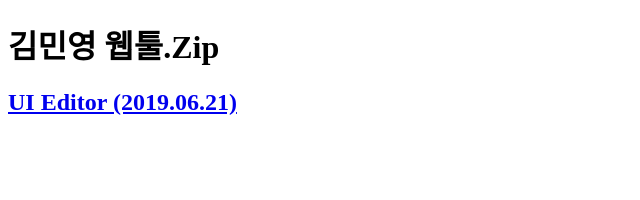
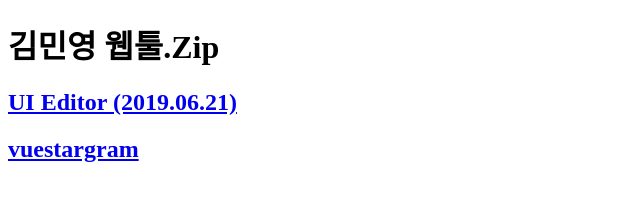
Before and after one commit to mykim1997/mykim1997.github.io, a plain HTML site: page index.html in a window 1280 px wide. Shown: the whole page, without its empty margins (0-640 px from the left). Drawn offline with Linux system fonts and the light colour scheme.

Commit message:
Update index.html

```diff
--- a/index.html
+++ b/index.html
@@ -10,6 +10,7 @@
     <h1>김민영 웹툴.Zip</h1>
     <a href="uiEditor.html">
         <h2>UI Editor (2019.06.21)</h2>
+        <h2>vuestargram</h2>
     </a>
 </body>
 </html>
```
